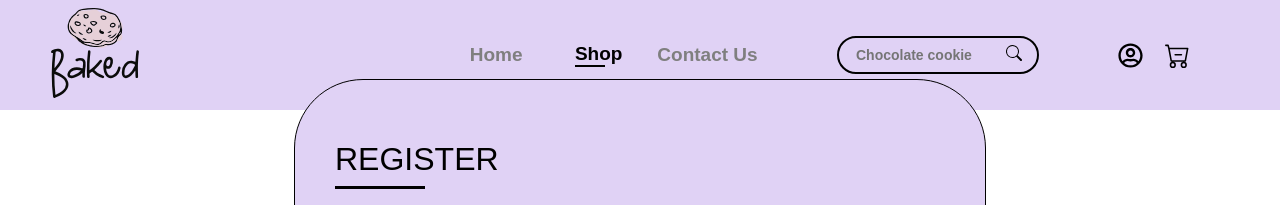
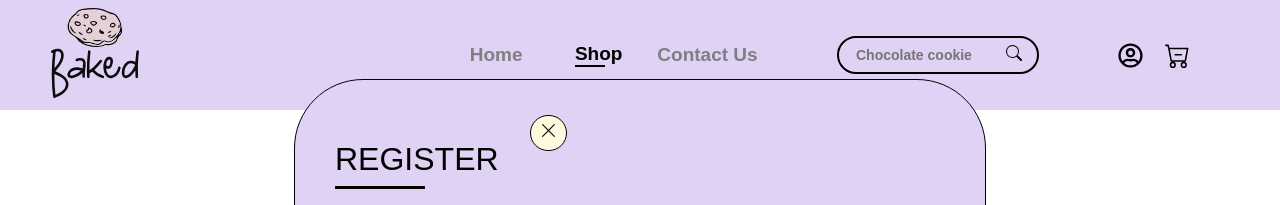
Before and after one commit to SaraBaassiri/baked_lb-website, a React (Create React App) app: page /shop in a window 1280 px wide. Both pictures are taken after a click on the icon 1130 px from the left and 55 px from the top of the page. Shown: the top 205 px of the page. Built offline with nearby package versions, Linux system fonts and the light colour scheme; a web font is replaced by a local one.

Commit message:
need fix close btn

```diff
--- a/src/Components/popups/auth.css
+++ b/src/Components/popups/auth.css
@@ -67,6 +67,20 @@
   font-family: "Poppins", sans-serif;
 }
 
+.closeWheelTop {
+  position: absolute;
+  z-index: 5;
+  margin-top: 5%;
+  /* margin-left: 89%; */
+  background-color: #fff9de;
+  border-radius: 120px;
+  font-size: 17px;
+  font-weight: bolder;
+  padding: 6px 9px;
+  cursor: pointer;
+  border: #000 1px solid;
+}
+
 .inputbox2 {
   border-width: 2px;
   font-family: "Poppins", sans-serif;
--- a/src/Components/popups/auth.jsx
+++ b/src/Components/popups/auth.jsx
@@ -1,10 +1,12 @@
 import "./auth.css";
 import React, { Component } from 'react';
-
+import { useState } from "react";
+import { BsXLg } from "react-icons/bs";
 
 class Auth extends Component {
     state = {  }
     render() {
+        // const [clicked, setClicked] = useState(false);
         return (
             <div
                 style={{
@@ -27,6 +29,11 @@ class Auth extends Component {
                 }}
             >
                 <div>
+                    <div className="closeWheelTop"
+                    // onClick={() => {
+                    //     setClicked(clicked);
+                    //   }}
+                      ><BsXLg /></div>
                     <div className="everything">
                         <h1 className="titleR">REGISTER</h1>
                         <div className="titleRline"></div>
```
